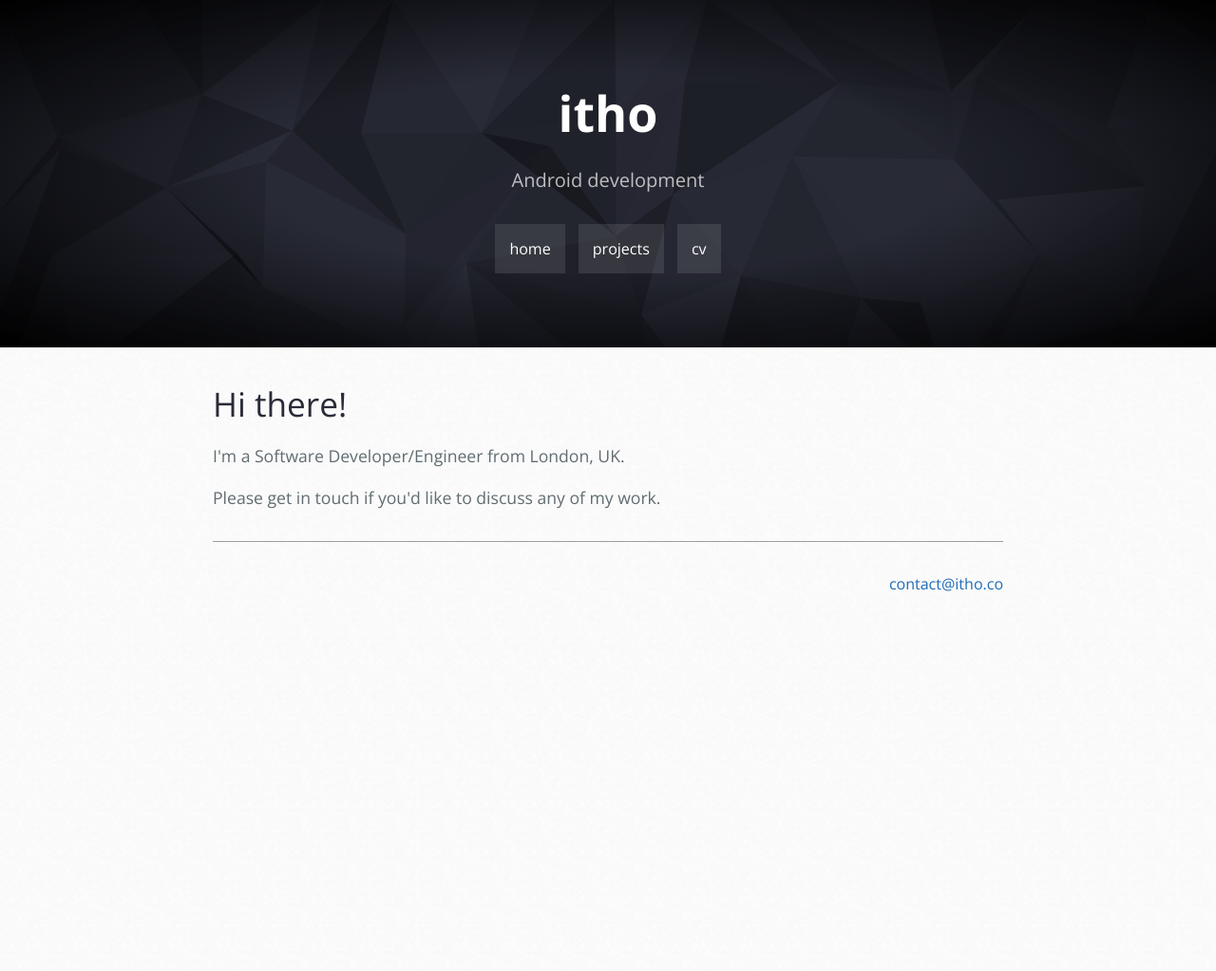
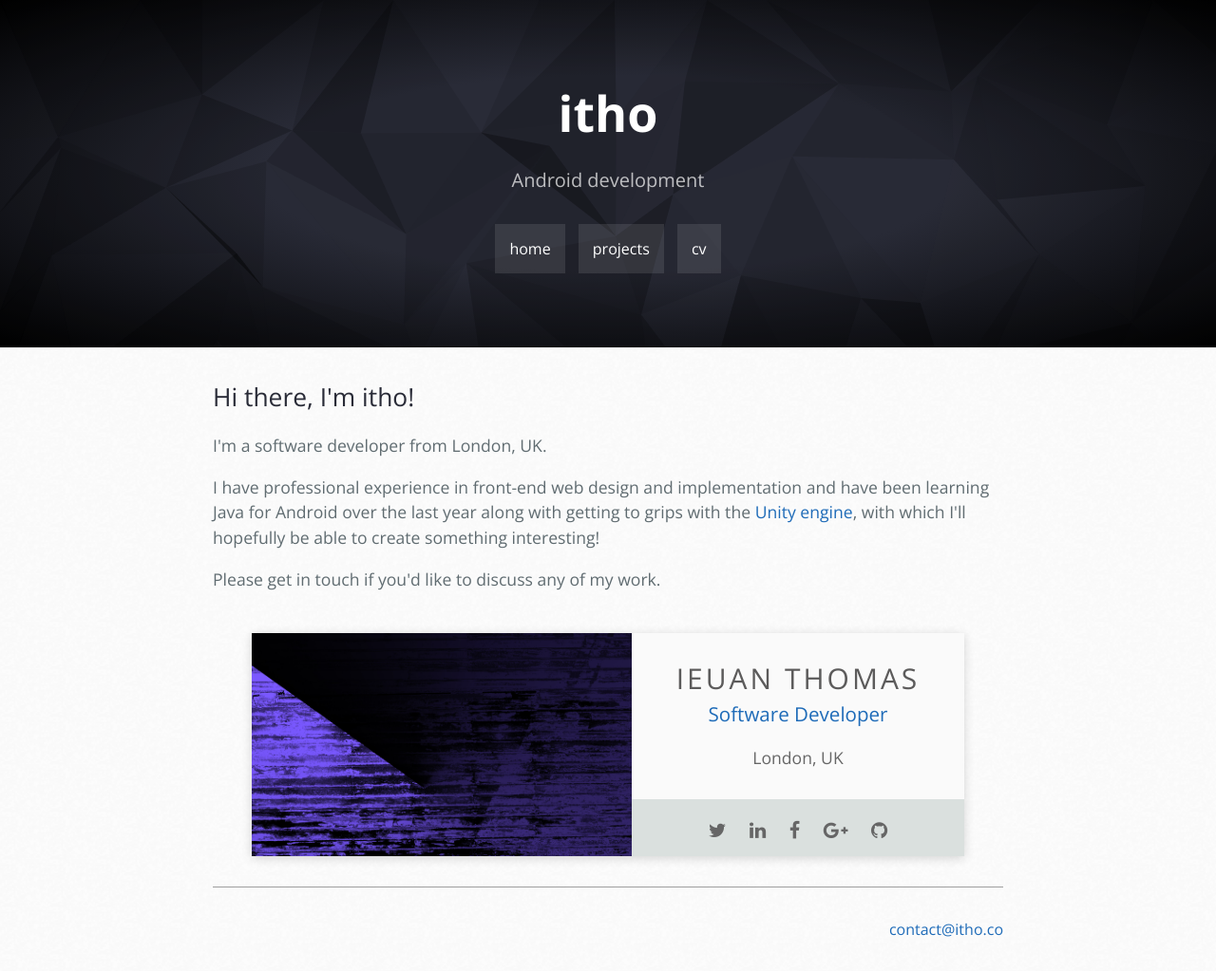
Before and after one commit to itho/itho.github.io, a Jekyll site: the page built from index.html, in a window 1280 px wide. Shown: the whole page at 95% size. Built offline with Jekyll 4.4.1, drawn with Linux system fonts in a browser that asks for light colours; some web fonts are replaced; the list of posts is cut into pages by our own code; before the commit the page ends 900 px from its top, so only the background shows below that.

Commit message:
Update index.html

```diff
--- a/index.html
+++ b/index.html
@@ -2,8 +2,33 @@
 layout: default
 title:  itho
 ---
-<h1>Hi there!</h1>
+<!-- <h1>Hi there!</h1> -->
 <div class="blurb">
-  <p>I'm a Software Developer/Engineer from London, UK.</p>
+  <h2>Hi there, I'm itho!</h2>
+  <p>I'm a software developer from London, UK.</p>
+  <p>I have professional experience in front-end web design and implementation
+  and have been learning Java for Android over the last year along with
+  getting to grips with the <a href="https://unity3d.com/">Unity engine</a>,
+  with which I'll hopefully be able to create something interesting!</p>
   <p>Please get in touch if you'd like to discuss any of my work.</p>
-</div><!-- /.blurb -->
+</div>
+</br>
+<div id="profile-card">
+  <div id="profile-left-col">
+    <img class="profile-image-bg" src="/assets/img/bg-purple-medium.png"></img>
+  </div>
+  <div id="profile-right-col">
+    <div class="profile-info">
+      <h1 class="profile-name">Ieuan Thomas</h1>
+      <h3 class="profile-position"><a href="http://itho.co">Software Developer</a></h3>
+      <p>London, UK</p>
+    </div>
+    <div class="profile-social">
+      <a href="https://twitter.com/ieuauauauauauan"><i class="fa fa-twitter" aria-hidden="true"></i></a>
+      <a href="https://www.linkedin.com/in/ieuan-thomas-187a5576"><i class="fa fa-linkedin" aria-hidden="true"></i></a>
+      <a href="https://www.facebook.com/ieuan"><i class="fa fa-facebook" aria-hidden="true"></i></a>
+      <a href="https://plus.google.com/u/0/111160770619114139671"><i class="fa fa-google-plus" aria-hidden="true"></i></a>
+      <a href="https://github.com/itho/"><i class="fa fa-github" aria-hidden="true"></i></a>
+    </div>
+  </div>
+</div>
```
